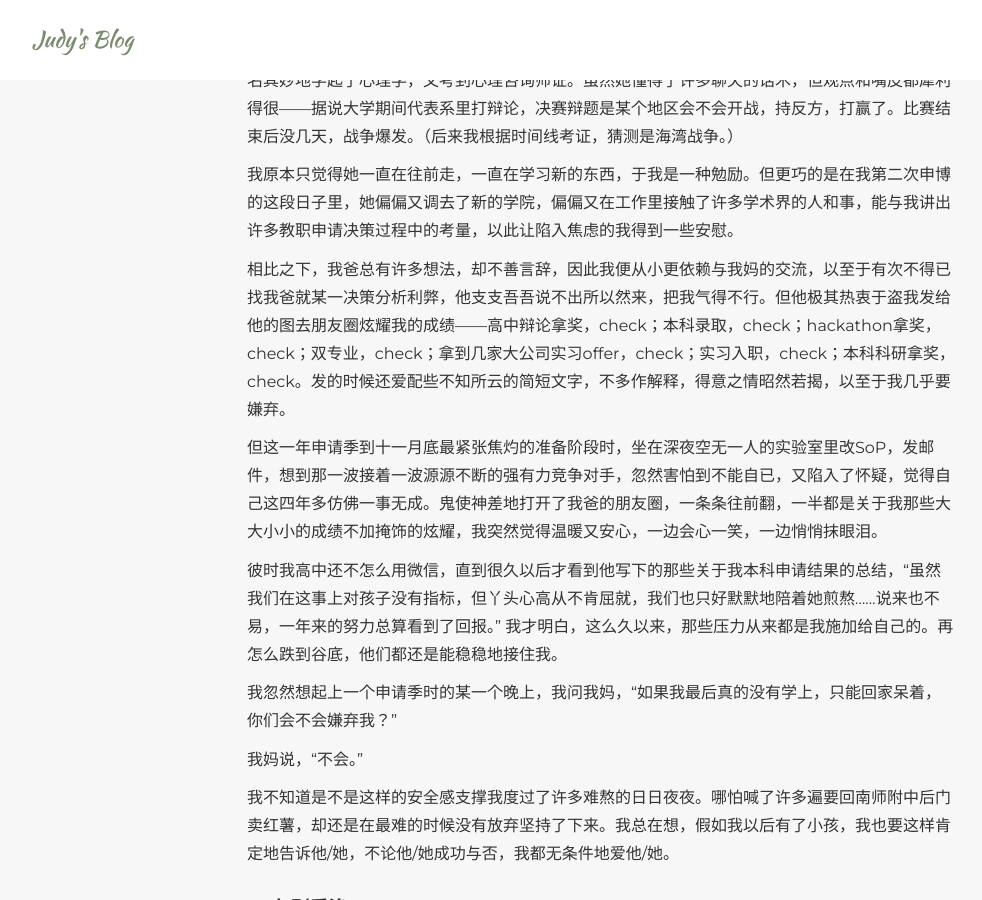
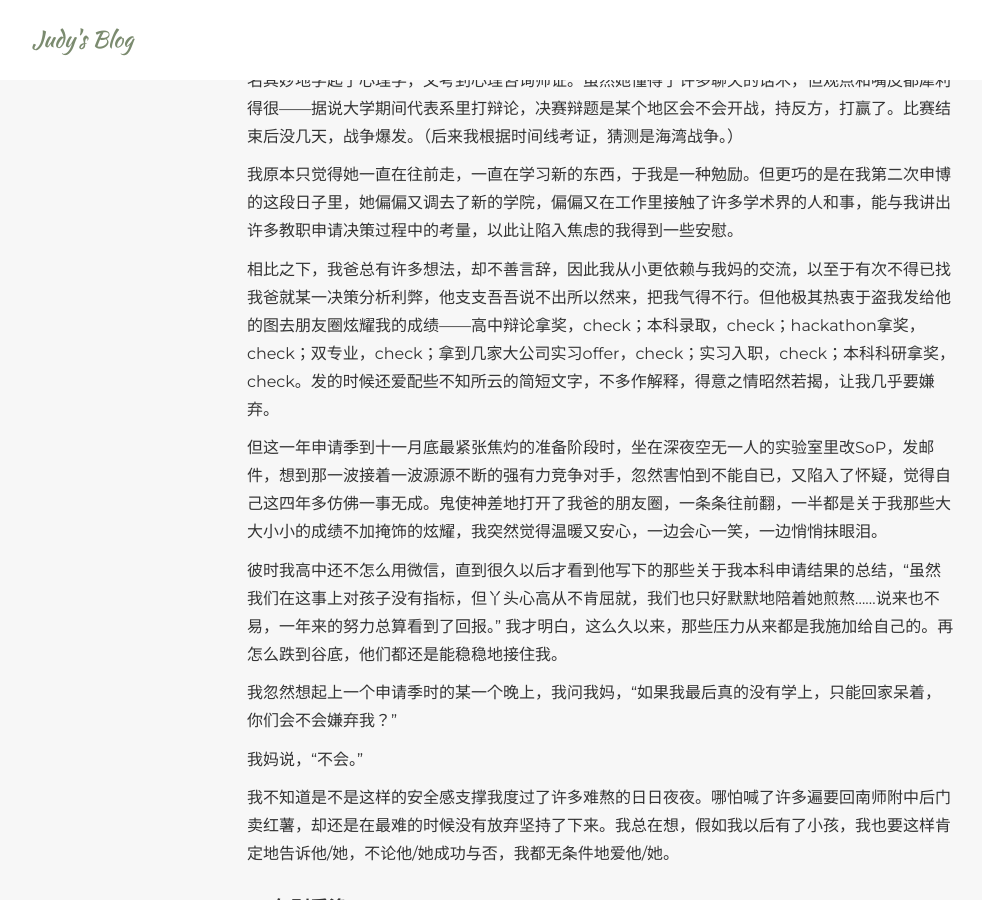
Before and after one commit to judykong97/judykong97.github.io, a Jekyll site: the page built from _posts/blog/2020-03-14-lu.markdown, in a window 1280 px wide and 900 px high, scrolled down 4896 px. Shown: the whole window, without its empty margins (38-1020 px from the left). Built offline with Jekyll 4.4.1, drawn with Linux system fonts in a browser that asks for light colours; some web fonts are replaced.

Commit message:
Updated post

```diff
--- a/_posts/blog/2020-03-14-lu.markdown
+++ b/_posts/blog/2020-03-14-lu.markdown
@@ -128,7 +128,7 @@ written: Mar 14, 2020
 
 我原本只觉得她一直在往前走，一直在学习新的东西，于我是一种勉励。但更巧的是在我第二次申博的这段日子里，她偏偏又调去了新的学院，偏偏又在工作里接触了许多学术界的人和事，能与我讲出许多教职申请决策过程中的考量，以此让陷入焦虑的我得到一些安慰。
 
-相比之下，我爸总有许多想法，却不善言辞，因此我便从小更依赖与我妈的交流，以至于有次不得已找我爸就某一决策分析利弊，他支支吾吾说不出所以然来，把我气得不行。但他极其热衷于盗我发给他的图去朋友圈炫耀我的成绩——高中辩论拿奖，check；本科录取，check；hackathon拿奖，check；双专业，check；拿到几家大公司实习offer，check；实习入职，check；本科科研拿奖，check。发的时候还爱配些不知所云的简短文字，不多作解释，得意之情昭然若揭，以至于我几乎要嫌弃。
+相比之下，我爸总有许多想法，却不善言辞，因此我从小更依赖与我妈的交流，以至于有次不得已找我爸就某一决策分析利弊，他支支吾吾说不出所以然来，把我气得不行。但他极其热衷于盗我发给他的图去朋友圈炫耀我的成绩——高中辩论拿奖，check；本科录取，check；hackathon拿奖，check；双专业，check；拿到几家大公司实习offer，check；实习入职，check；本科科研拿奖，check。发的时候还爱配些不知所云的简短文字，不多作解释，得意之情昭然若揭，让我几乎要嫌弃。
 
 但这一年申请季到十一月底最紧张焦灼的准备阶段时，坐在深夜空无一人的实验室里改SoP，发邮件，想到那一波接着一波源源不断的强有力竞争对手，忽然害怕到不能自已，又陷入了怀疑，觉得自己这四年多仿佛一事无成。鬼使神差地打开了我爸的朋友圈，一条条往前翻，一半都是关于我那些大大小小的成绩不加掩饰的炫耀，我突然觉得温暖又安心，一边会心一笑，一边悄悄抹眼泪。
 
```
